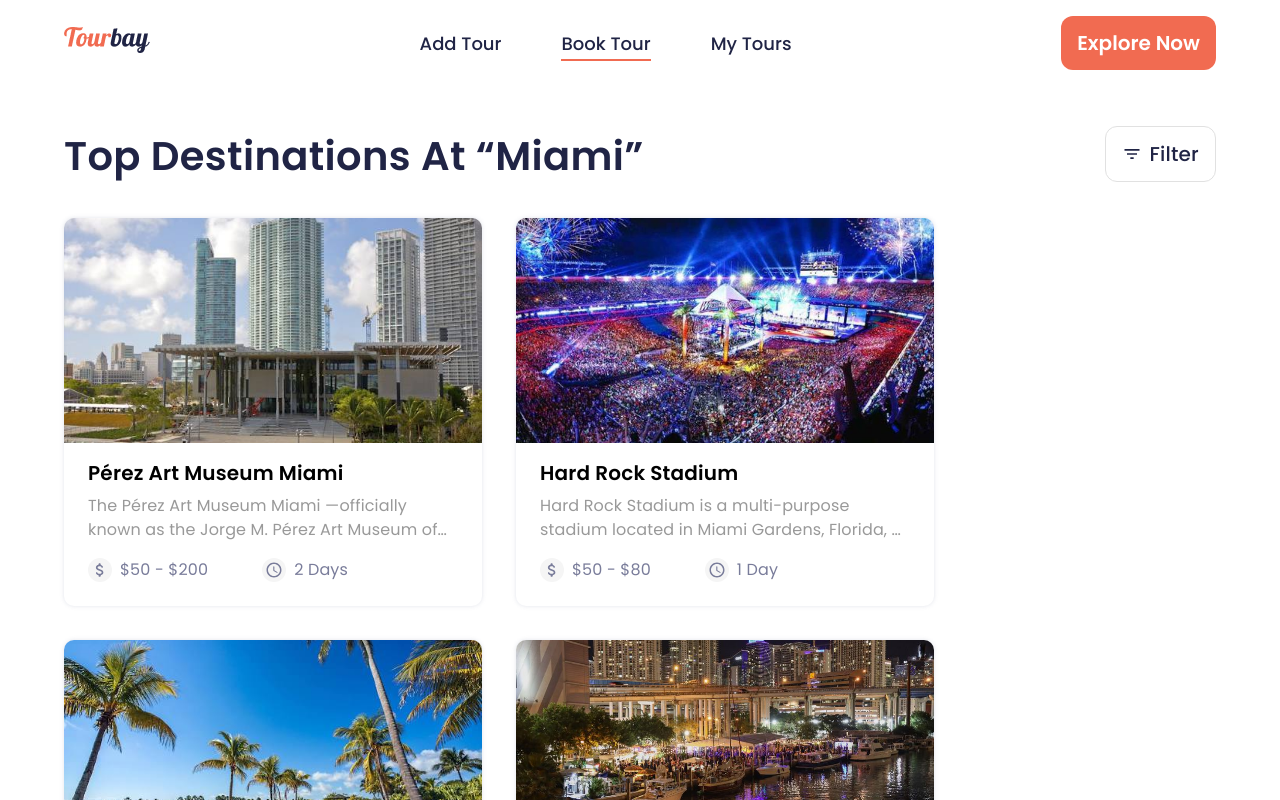
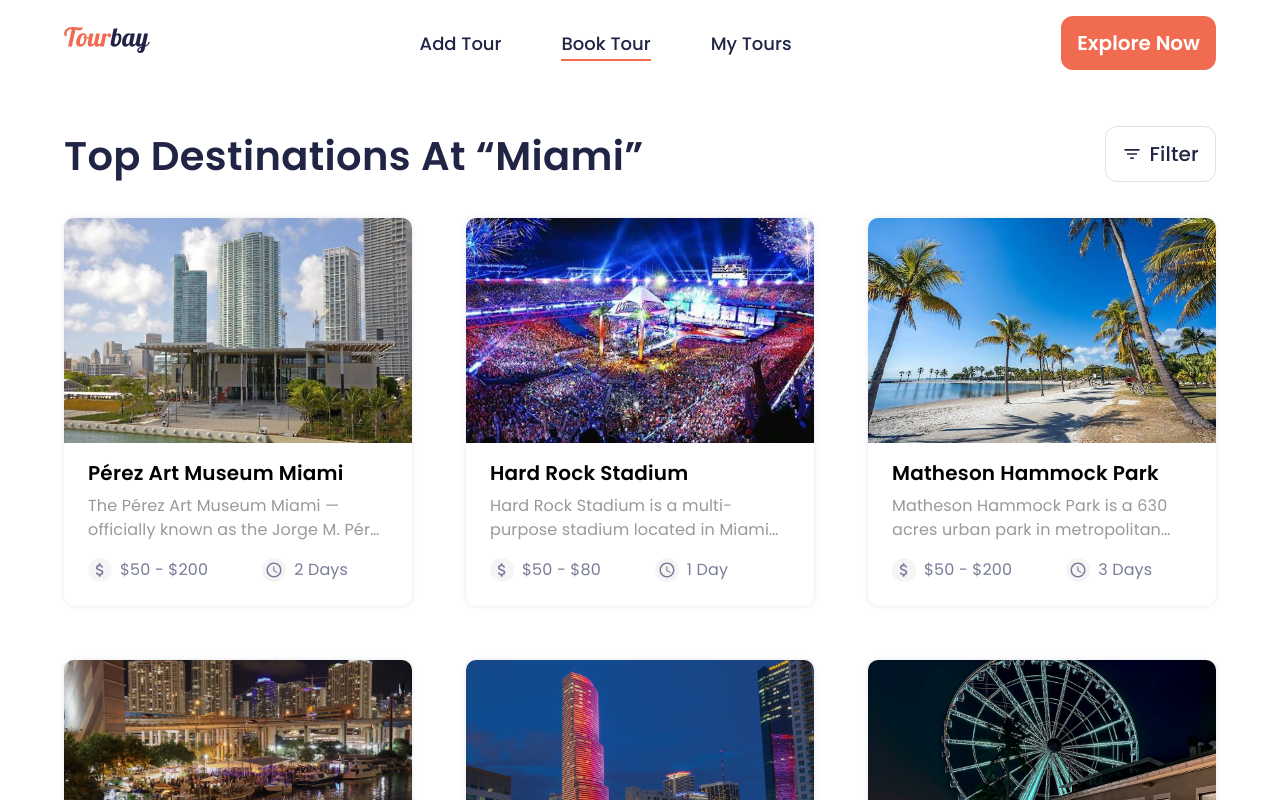
Before and after one commit to AhsanNazeef/Booking-System, a React (Vite) app: page /book-tour in a window 1280 px wide. Shown: the top 800 px of the page. Built offline with nearby package versions, Linux system fonts and the light colour scheme.

Commit message:
fixed destination card

```diff
--- a/src/components/DestinationCard/styles.ts
+++ b/src/components/DestinationCard/styles.ts
@@ -1,8 +1,5 @@
 export const cardStyles = {
   container: {
-    width: "418px",
-    minWidth: "390px",
-    height: "388px",
     borderRadius: "10px",
     boxShadow: "0px 0px 4px rgba(159,164,189,0.3)",
     display: "flex",
--- a/src/pages/BookTour/styles.ts
+++ b/src/pages/BookTour/styles.ts
@@ -42,9 +42,8 @@ export const bookTourStyles = {
     fontSize: "20px",
   },
   cardsWrapper: {
-    display: "flex",
-    flexDirection: "row",
-    gap: "34px",
-    flexWrap: "wrap",
+    display: "grid",
+    gridTemplateColumns: "1fr 1fr 1fr",
+    gap: "54px",
   },
 };
```
